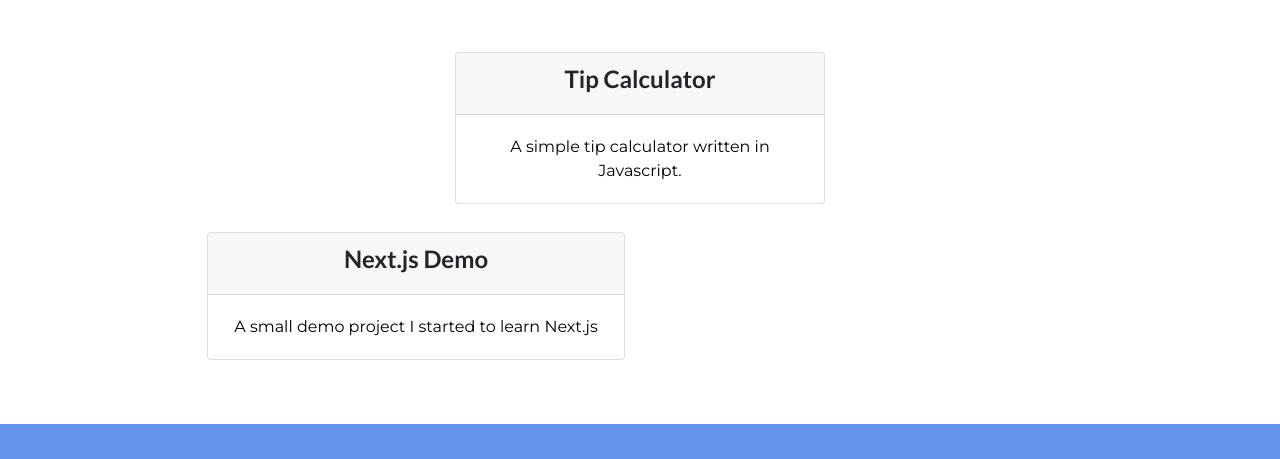
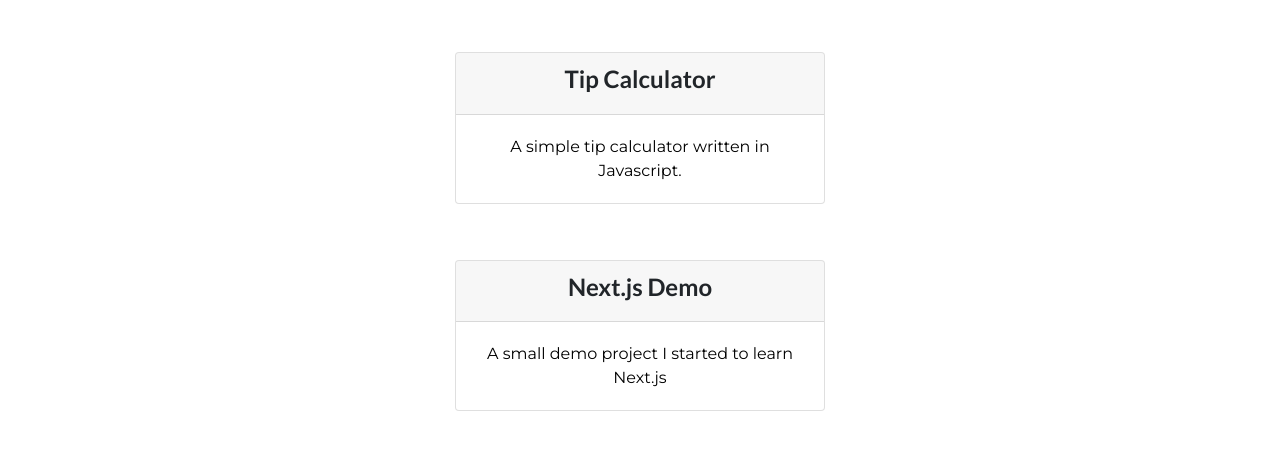
Before and after one commit to austincrim/personal-site-bootstrap4, a plain HTML site: page index.html in a window 1280 px wide. Shown: the part 1786-2245 px from the top of the page. Drawn offline with nearby package versions, Linux system fonts and the light colour scheme.

Commit message:
fixed formatting

```diff
--- a/index.html
+++ b/index.html
@@ -129,7 +129,8 @@
                 <div class="card-header">
                     <h4>Tip Calculator</h4>
                 </div>
-                <a class="portfolio-link hover-transition" href="public/files/Tip Calculator/index.html" target="_blank">
+                <a class="portfolio-link hover-transition" href="public/files/Tip Calculator/index.html"
+                    target="_blank">
                     <div class="card-body">
                         A simple tip calculator written in Javascript.
                     </div>
@@ -137,8 +138,10 @@
             </div>
         </div>
 
-            <div class="col-lg-6">
-                <div class="card">
+
+        <div class="row">
+
+            <div class="card portfolio-card">
                 <div class="card-header">
                     <h4>Next.js Demo</h4>
                 </div>
@@ -146,8 +149,9 @@
                     <div class="card-body">
                         A small demo project I started to learn Next.js
                     </div>
+                </a>
             </div>
-                </a>
+
         </div>
 
         </div>
```
Lines whose indentation alone changed are shown as unchanged.
